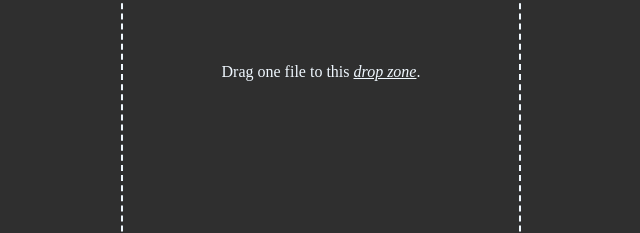
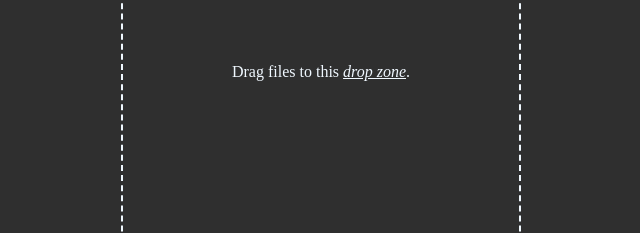
Before and after one commit to Marcus-Nastasi/go-pdf-conversor, a plain HTML site: page frontend/index.html in a window 1280 px wide. Shown: the part 228-461 px from the top of the page, 319-959 px from the left. Drawn offline with Linux system fonts and the light colour scheme.

Commit message:
front: changing dropzone indicator text

```diff
--- a/frontend/index.html
+++ b/frontend/index.html
@@ -49,7 +49,7 @@
         ondragleave="dragLeaveHandler(event);"
         ondrop="dropHandler(event);"
       >
-        <p>Drag one file to this <i style="text-decoration: underline;">drop zone</i>.</p>
+        <p>Drag files to this <i style="text-decoration: underline;">drop zone</i>.</p>
       </div>
       <input type="file" name="file" id="file_to_convert" multiple> <br/>
       <button id="convert_button" type="submit">Convert</button>
```
